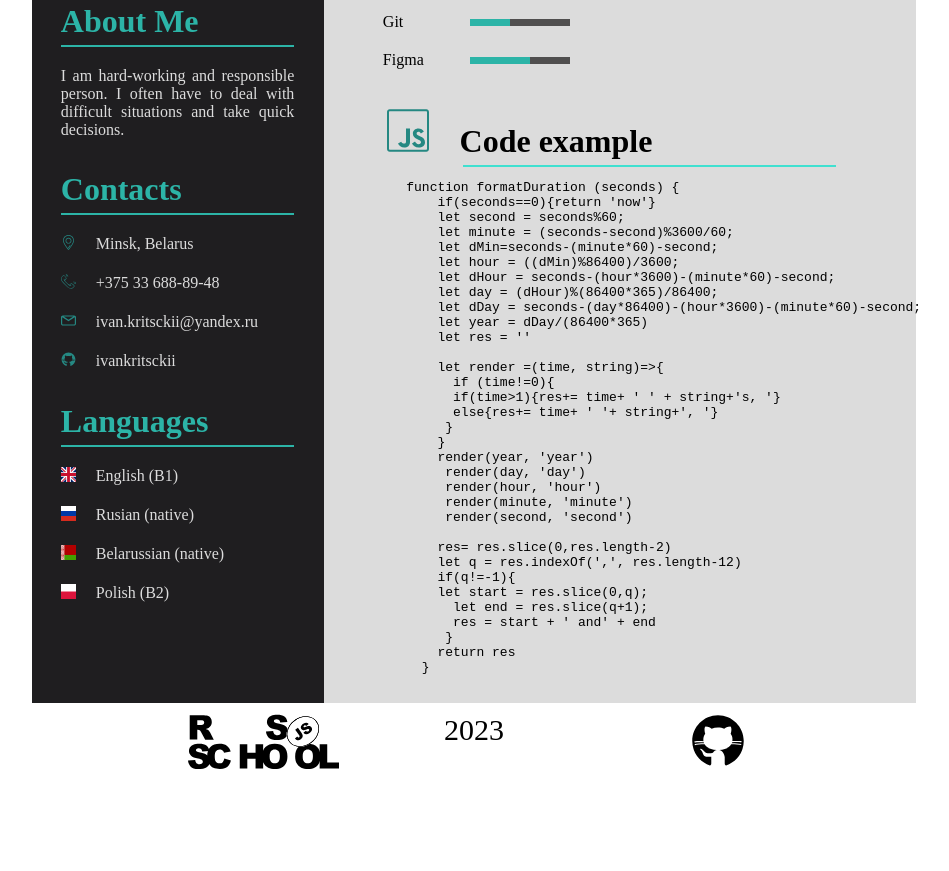
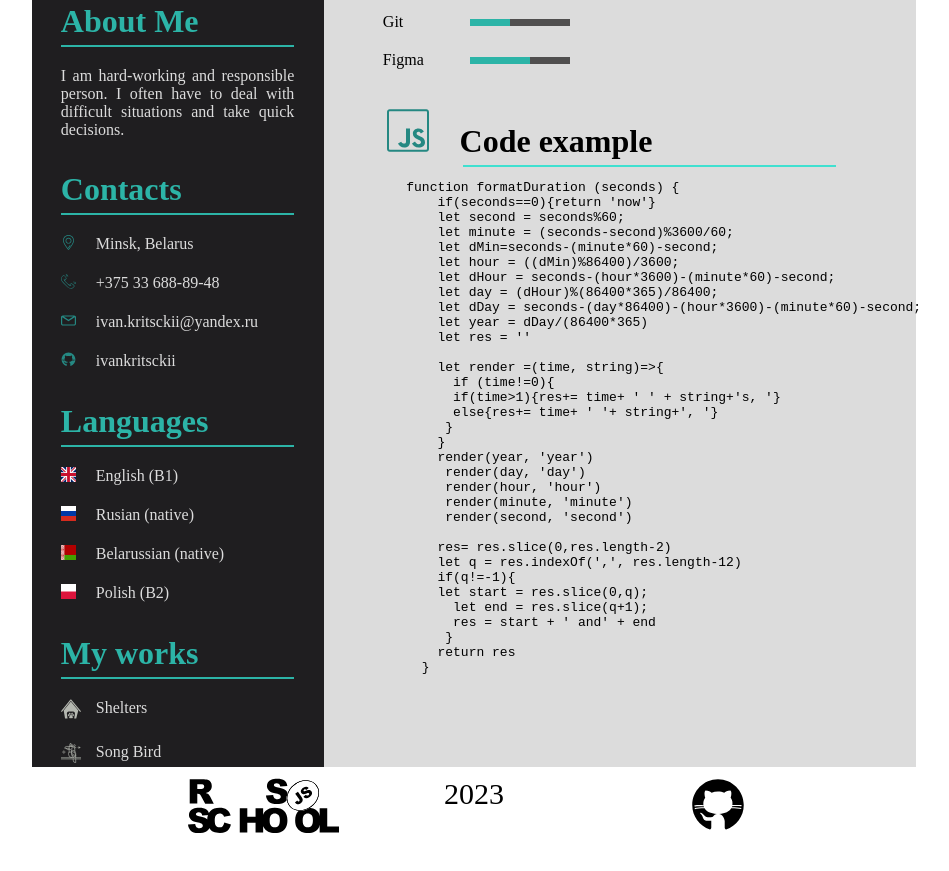
Before and after one commit to ivankritsckii/rsschool-cv, a plain HTML site: page index.html in a window 1280 px wide. Shown: the part 523-1394 px from the top of the page, without its empty margins (166-1115 px from the left). Before the commit the page ends 1344 px from the top, so only its background shows below. Drawn offline with Linux system fonts and the light colour scheme.

Commit message:
feat: add My Skils

```diff
--- a/index.html
+++ b/index.html
@@ -72,6 +72,33 @@
                         <div class="text">Polish (B2)</div>
                     </div>
                 </div>
+
+
+
+
+                <h3 id="Languages">My works </h3>
+                <div class="h3_after"></div>
+                <div class="contact">
+                    <div class="contact_wtaper">
+                        <div class="contacti_icon"><img src="assets/pets.svg" alt=""></div>
+                        <a class="text" href="https://rolling-scopes-school.github.io/ivankritsckii-JSFE2023Q1/shelter/main/"> Shelters</a>
+                    </div>
+                    <div class="contact_wtaper">
+                        <div class="contacti_icon"><img src="assets/birds.svg" alt=""></div>
+                        <a class="text" href="https://rolling-scopes-school.github.io/ivankritsckii-JSFE2022Q3/songbird/"> Song Bird</a>
+                    </div>
+                </div>
+
+
+
+
+
+
+
+
+
+
+
             </div>
         </div>
         <div class="rigth_col">
```
Also changed, not shown: assets/birds.svg (added), assets/pets.svg (added).
